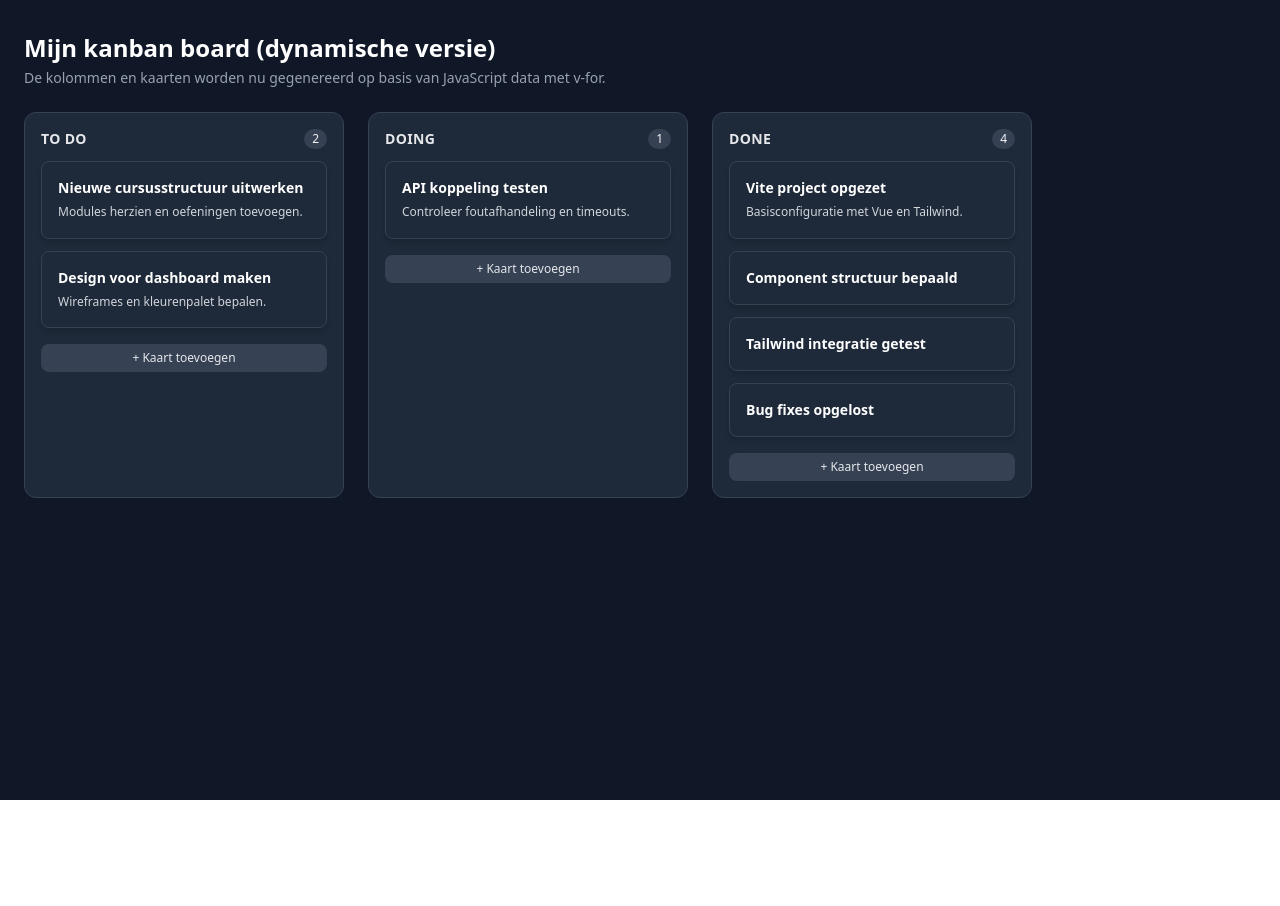
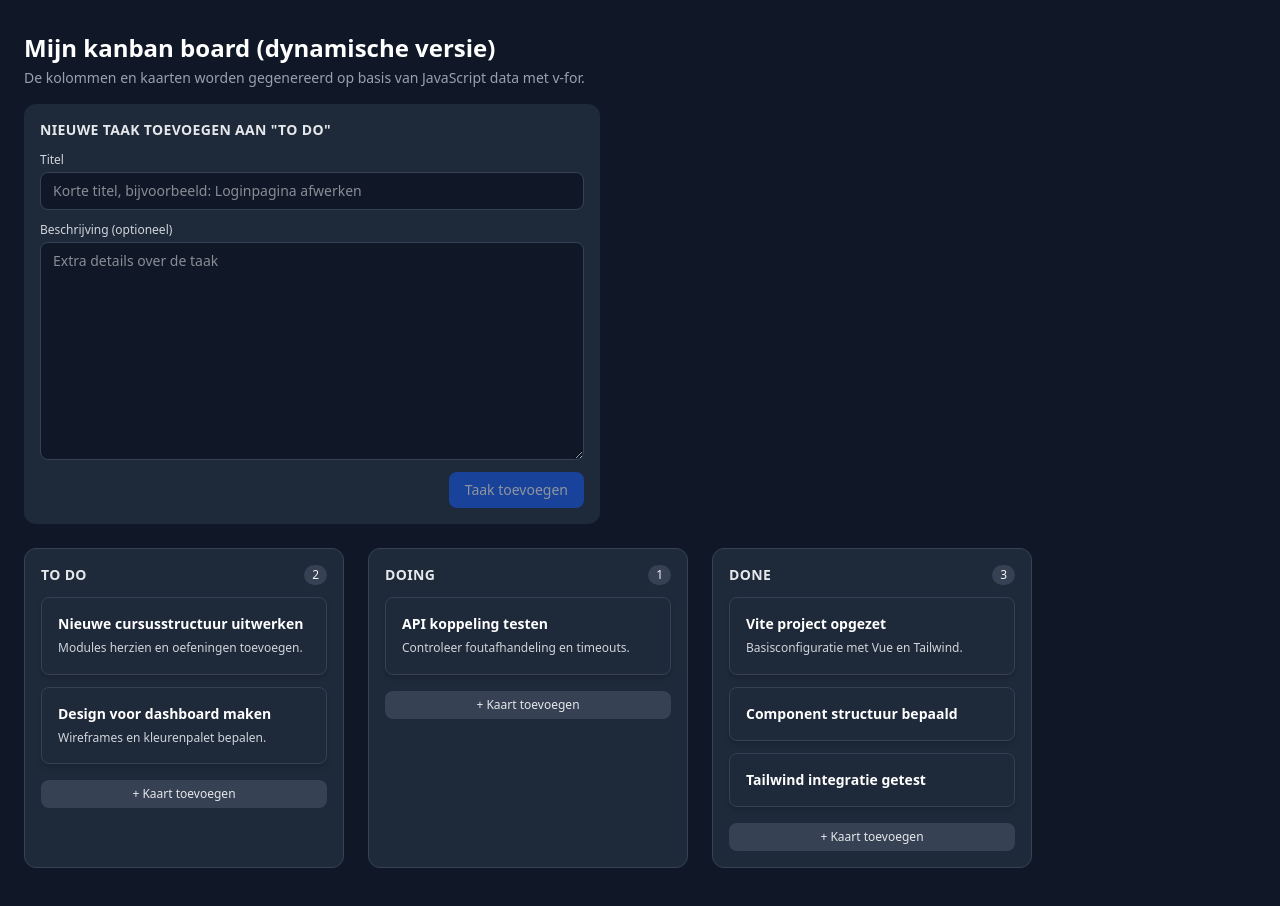
Before and after one commit to syntraprogrammeurs/vueoriginal, a Vue app: page / in a window 1280 px wide. Shown: the top 906 px of the page. Before the commit the page ends 800 px from the top, so only its background shows below. Built offline with nearby package versions, Linux system fonts and the light colour scheme.

Commit message:
einde module 12

```diff
--- a/src/App.vue
+++ b/src/App.vue
@@ -1,8 +1,9 @@
 <script setup>
+import { ref } from "vue"
 import TaskCard from "./components/TaskCard.vue"
 import BoardColumn from "./components/BoardColumn.vue"
 
-const columns = [
+const columns = ref([
   {
     id: "todo",
     title: "To Do",
@@ -48,27 +49,100 @@ const columns = [
         id: 6,
         title: "Tailwind integratie getest",
         description: ""
-      },
-      {
-        id: 7,
-        title: "Bug fixes opgelost",
-        description: ""
       }
     ]
   }
-]
+])
+
+const newTaskTitle = ref("")
+const newTaskDescription = ref("")
+const nextTaskId = ref(6)
+
+function handleAddTask() {
+  const title = newTaskTitle.value.trim()
+  const description = newTaskDescription.value.trim()
+
+  if (!title) {
+    // extra veiligheid: formulierknop is al disabled, maar we controleren het hier ook
+    return
+  }
+
+  const todoColumn = columns.value.find(column => column.id === "todo")
+  if (!todoColumn) {
+    return
+  }
+
+  todoColumn.tasks.push({
+    id: nextTaskId.value++,
+    title,
+    description
+  })
+
+  newTaskTitle.value = ""
+  newTaskDescription.value = ""
+}
 </script>
+
+
+
 
 
 <template>
   <main class="min-h-screen bg-gray-900 text-white px-6 py-8">
-    <header class="mb-6">
-      <h1 class="text-2xl font-bold">
-        Mijn kanban board (dynamische versie)
-      </h1>
-      <p class="text-gray-400 text-sm mt-1">
-        De kolommen en kaarten worden nu gegenereerd op basis van JavaScript data met v-for.
-      </p>
+    <header class="mb-6 space-y-4">
+      <div>
+        <h1 class="text-2xl font-bold">
+          Mijn kanban board (dynamische versie)
+        </h1>
+        <p class="text-gray-400 text-sm mt-1">
+          De kolommen en kaarten worden gegenereerd op basis van JavaScript data met v-for.
+        </p>
+      </div>
+
+      <form
+          class="bg-gray-800 rounded-xl p-4 flex flex-col gap-3 max-w-xl"
+          @submit.prevent="handleAddTask"
+      >
+        <h2 class="text-sm font-semibold uppercase tracking-wide text-gray-200">
+          Nieuwe taak toevoegen aan "To Do"
+        </h2>
+
+        <div class="flex flex-col gap-1">
+          <label class="text-xs text-gray-300" for="task-title">
+            Titel
+          </label>
+          <input
+              id="task-title"
+              type="text"
+              class="rounded-lg bg-gray-900 border border-gray-700 px-3 py-2 text-sm focus:outline-none focus:ring-2 focus:ring-red-600"
+              v-model="newTaskTitle"
+              placeholder="Korte titel, bijvoorbeeld: Loginpagina afwerken"
+          />
+        </div>
+
+        <div class="flex flex-col gap-1">
+          <label class="text-xs text-gray-300" for="task-description">
+            Beschrijving (optioneel)
+          </label>
+          <textarea
+              id="task-description"
+              rows="10"
+              class="rounded-lg bg-gray-900 border border-gray-700 px-3 py-2 text-sm focus:outline-none focus:ring-2 focus:ring-blue-600"
+              v-model="newTaskDescription"
+              placeholder="Extra details over de taak"
+          ></textarea>
+        </div>
+
+        <div class="flex justify-end">
+          <button
+              type="submit"
+              class="px-4 py-2 bg-blue-600 rounded-lg text-sm font-medium hover:bg-blue-500 disabled:opacity-50 disabled:cursor-not-allowed"
+              :disabled="newTaskTitle.trim().length === 0"
+          >
+            Taak toevoegen
+          </button>
+        </div>
+      </form>
     </header>
 
     <section class="flex gap-6 overflow-x-auto pb-4">
@@ -78,7 +152,6 @@ const columns = [
           :title="column.title"
           :count="column.tasks.length"
       >
-        <!-- taken per kolom komen in de volgende module -->
         <TaskCard
             v-for="task in column.tasks"
             :key="task.id"
```
